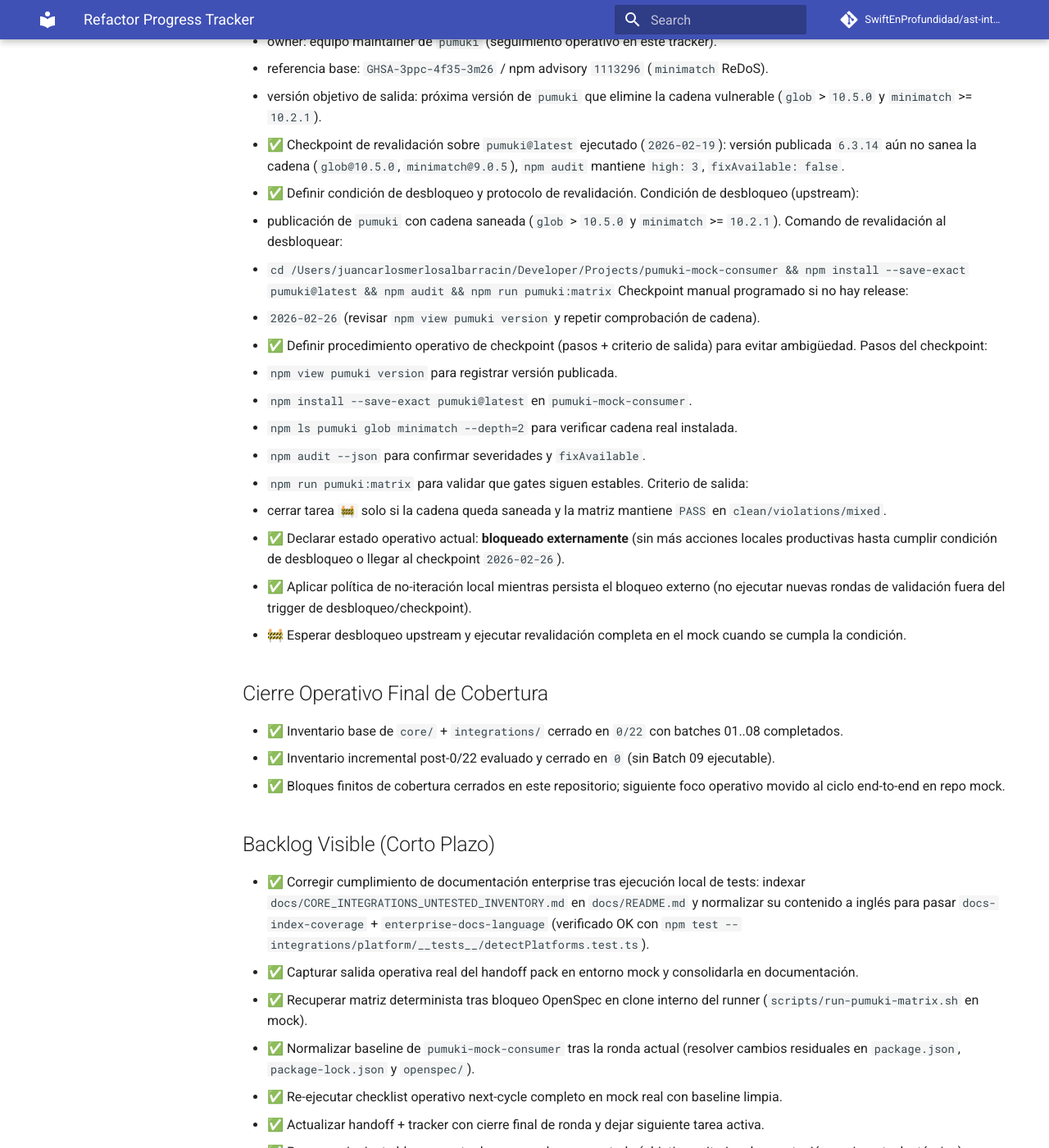
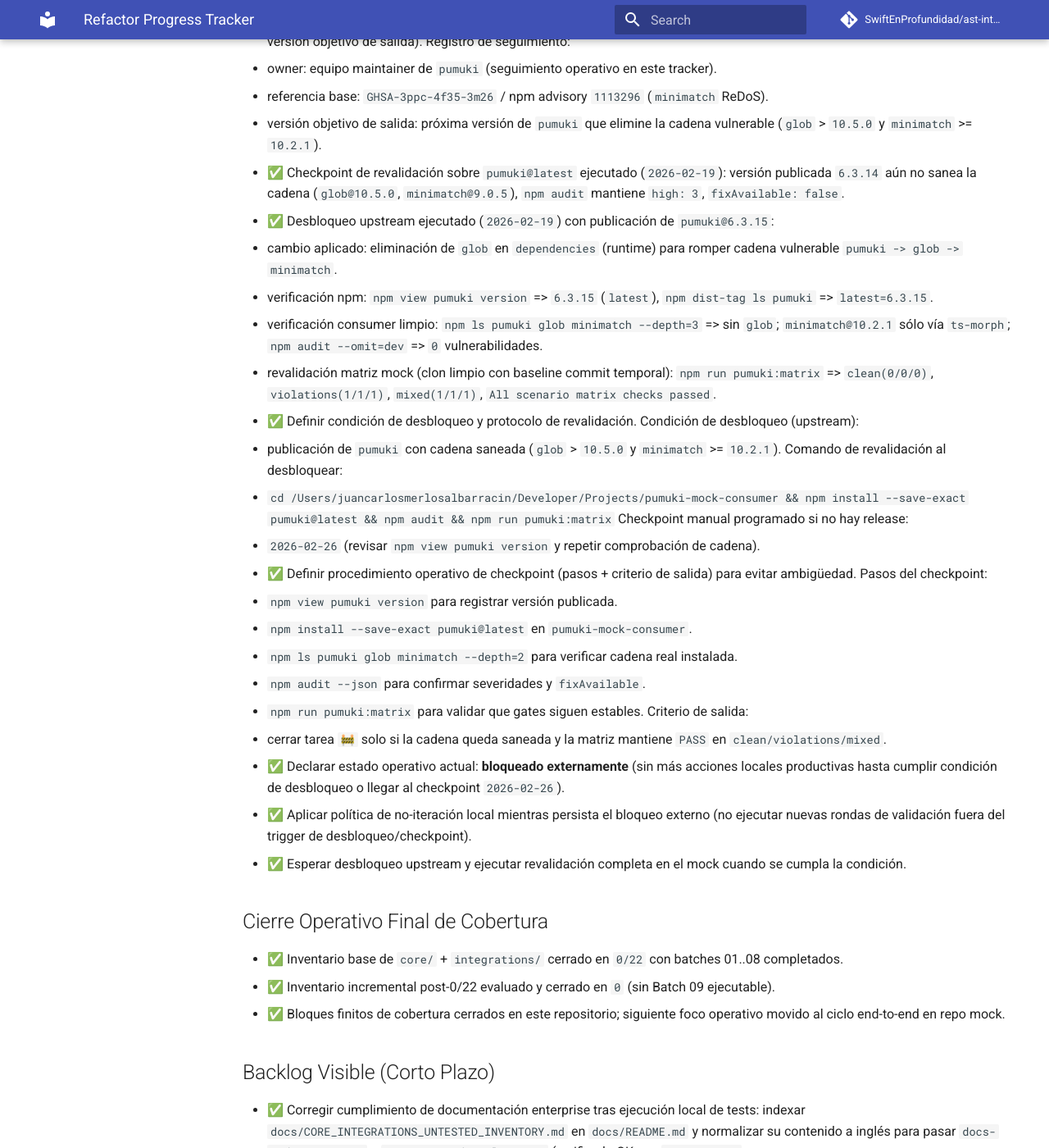
Before and after one commit to SwiftEnProfundidad/ast-intelligence-hooks, an MkDocs documentation site: the page built from docs/REFRACTOR_PROGRESS.md, in a window 1280 px wide and 1400 px high, scrolled down 1776 px. Shown: the whole window at 82% size. Built offline with MkDocs 1.6.1 and Material for MkDocs 9.7.7, drawn with Linux system fonts in a browser that asks for light colours; comment, search, counter and statistics services are not loaded; some of the changed text lies outside the part shown.

```diff
--- a/docs/REFRACTOR_PROGRESS.md
+++ b/docs/REFRACTOR_PROGRESS.md
@@ -11,7 +11,8 @@ Estado consolidado del refactor con seguimiento de tareas y evidencia del avance
 - ✅ Bloque finito anterior cerrado con inventario restante **0/22** archivos sin test directo.
 - ✅ Publicar cierre operativo final de la fase de cobertura (inventario base 0/22 + inventario incremental refinado 0).
 - ✅ Consolidar evidencia del ciclo mock ejecutado y cerrar ciclo en este tracker.
-- ⏳ Tarea activa actual: ver sección “Seguimiento Upstream Seguridad (Mock)” (única tarea en 🚧: bloqueo externo hasta release saneada de `pumuki`).
+- ✅ Cerrar bloqueo upstream de seguridad con release saneada de `pumuki` y revalidación de matriz en mock.
+- 🚧 Tarea activa actual: preparar commit atómico de release `6.3.15` (dependencia saneada + tracker/changelog/version) y dejar worktree listo para handoff.
 
 ## Próximo Ciclo Mock (Definición Atómica)
 - ✅ Definir y publicar comando único de arranque del ciclo mock + criterio de aceptación.
@@ -50,6 +51,11 @@ Estado consolidado del refactor con seguimiento de tareas y evidencia del avance
   - referencia base: `GHSA-3ppc-4f35-3m26` / npm advisory `1113296` (`minimatch` ReDoS).
   - versión objetivo de salida: próxima versión de `pumuki` que elimine la cadena vulnerable (`glob` > `10.5.0` y `minimatch` >= `10.2.1`).
 - ✅ Checkpoint de revalidación sobre `pumuki@latest` ejecutado (`2026-02-19`): versión publicada `6.3.14` aún no sanea la cadena (`glob@10.5.0`, `minimatch@9.0.5`), `npm audit` mantiene `high: 3`, `fixAvailable: false`.
+- ✅ Desbloqueo upstream ejecutado (`2026-02-19`) con publicación de `pumuki@6.3.15`:
+  - cambio aplicado: eliminación de `glob` en `dependencies` (runtime) para romper cadena vulnerable `pumuki -> glob -> minimatch`.
+  - verificación npm: `npm view pumuki version` => `6.3.15` (`latest`), `npm dist-tag ls pumuki` => `latest=6.3.15`.
+  - verificación consumer limpio: `npm ls pumuki glob minimatch --depth=3` => sin `glob`; `minimatch@10.2.1` sólo vía `ts-morph`; `npm audit --omit=dev` => `0` vulnerabilidades.
+  - revalidación matriz mock (clon limpio con baseline commit temporal): `npm run pumuki:matrix` => `clean(0/0/0)`, `violations(1/1/1)`, `mixed(1/1/1)`, `All scenario matrix checks passed`.
 - ✅ Definir condición de desbloqueo y protocolo de revalidación.
   Condición de desbloqueo (upstream):
   - publicación de `pumuki` con cadena saneada (`glob` > `10.5.0` y `minimatch` >= `10.2.1`).
@@ -68,7 +74,7 @@ Estado consolidado del refactor con seguimiento de tareas y evidencia del avance
   - cerrar tarea `🚧` solo si la cadena queda saneada y la matriz mantiene `PASS` en `clean/violations/mixed`.
 - ✅ Declarar estado operativo actual: **bloqueado externamente** (sin más acciones locales productivas hasta cumplir condición de desbloqueo o llegar al checkpoint `2026-02-26`).
 - ✅ Aplicar política de no-iteración local mientras persista el bloqueo externo (no ejecutar nuevas rondas de validación fuera del trigger de desbloqueo/checkpoint).
-- 🚧 Esperar desbloqueo upstream y ejecutar revalidación completa en el mock cuando se cumpla la condición.
+- ✅ Esperar desbloqueo upstream y ejecutar revalidación completa en el mock cuando se cumpla la condición.
 
 ## Cierre Operativo Final de Cobertura
 - ✅ Inventario base de `core/` + `integrations/` cerrado en `0/22` con batches 01..08 completados.
--- a/package.json
+++ b/package.json
@@ -1,6 +1,6 @@
 {
   "name": "pumuki",
-  "version": "6.3.14",
+  "version": "6.3.15",
   "description": "Enterprise-grade AST Intelligence System with multi-platform support (iOS, Android, Backend, Frontend) and Feature-First + DDD + Clean Architecture enforcement. Includes dynamic violations API for intelligent querying.",
   "main": "index.js",
   "bin": {
@@ -150,7 +150,6 @@
   },
   "dependencies": {
     "@babel/parser": "^7.28.5",
-    "glob": "^10.5.0",
     "ts-morph": ">=21.0.0",
     "tsx": "^4.21.0",
     "zod": "^4.3.6"
```
Also changed, not shown: CHANGELOG.md (+7 -0 lines), 2 other files.
